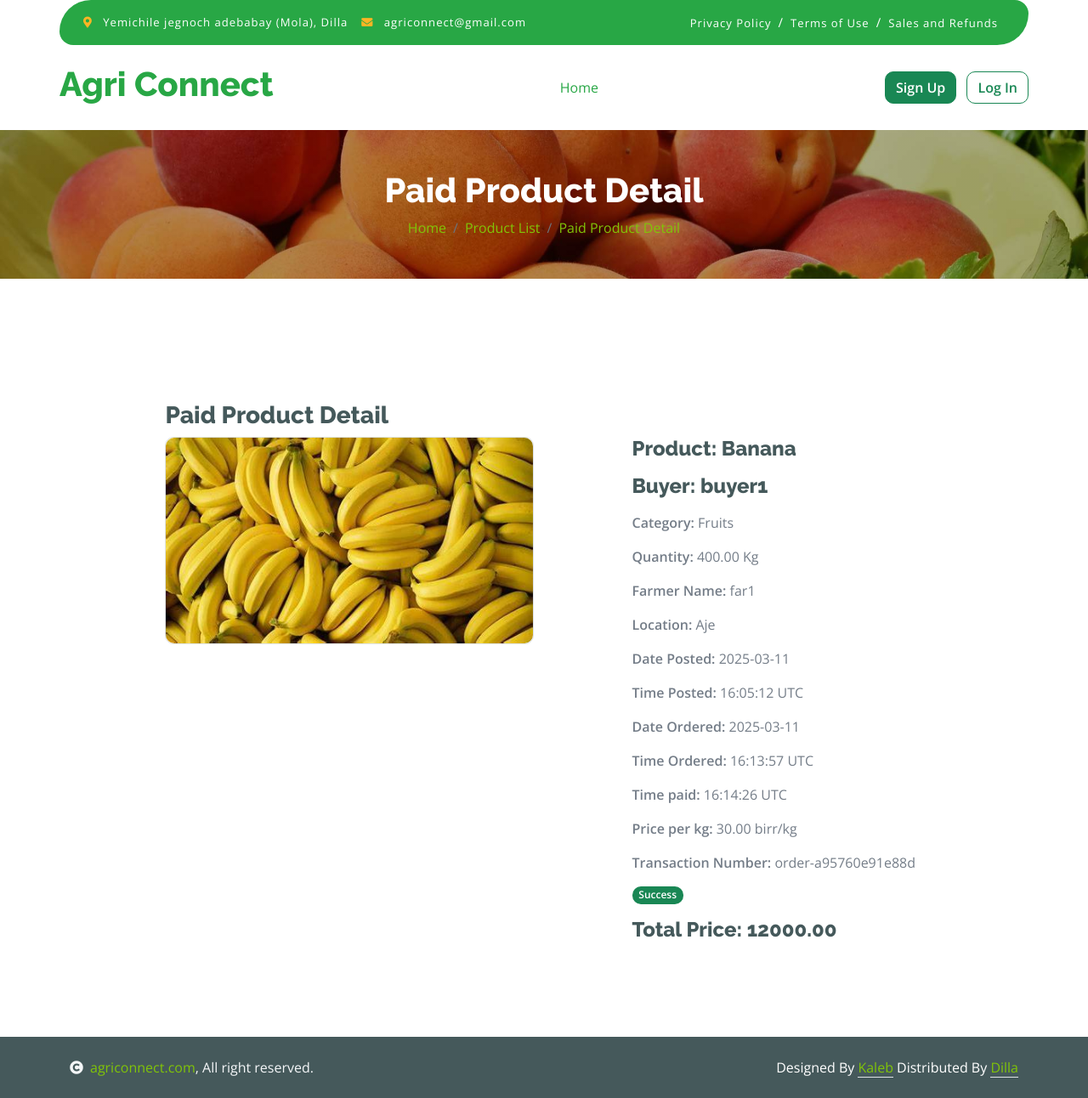
After one commit to kalebmenbere/Agri-Connect, a Django app: page /cart/paid_detail/1/ in a window 1280 px wide. The commit adds this page. Shown: the whole page at 85% size. Run offline with Django 5.2, Linux system fonts and the light colour scheme; data comes from the database, SQL or seed files in the repository; both versions use the stored data as it was after the commit; some libraries are stand-ins or nearby versions.

Commit message:
some changes in the farmer and buyer

```diff
--- a/app/forms.py
+++ b/app/forms.py
@@ -10,7 +10,7 @@ class UserRegistrationForm(UserCreationForm):
 
     class Meta:
         model = get_user_model()
-        fields = [ 'first_name', 'last_name','email', 'role', 'username', 'location','bank_name','bank_number', 'phone', 'password1', 'password2']
+        fields = [ 'first_name', 'last_name','email', 'role', 'username', 'location','bank_name','bank_number', 'phone', 'password1', 'password2', 'is_agreed']
     def save(self, commit=True):
         user = super().save(commit=False) #user = super(UserRegistrationForm, self).save(commit=False)
         user.email = self.cleaned_data['email']
--- a/app/models.py
+++ b/app/models.py
@@ -22,6 +22,7 @@ class CustomUser(AbstractUser):
     bank_name = models.CharField(max_length=100)
     bank_number = models.CharField(max_length=100)
     is_activated= models.BooleanField(default=False)
+    is_agreed=models.BooleanField(default=True)
 
     def __str__(self):
         return self.username
@@ -29,11 +30,13 @@ class CustomUser(AbstractUser):
 User = get_user_model()
 
 class Product(models.Model):
+    product_id=models.CharField(max_length=200)
     product_name = models.CharField(max_length=200)
     product_quantity = models.DecimalField(max_digits=10, decimal_places=2)
     product_price = models.DecimalField(max_digits=10, decimal_places=2)
     product_image = models.ImageField(upload_to='products/', null=True, blank=True)
     product_category =models.CharField(max_length=20)
+    created_at = models.DateTimeField(auto_now_add=True)
     farmer = models.ForeignKey(
         settings.AUTH_USER_MODEL,
         related_name='farmer_product',
@@ -42,7 +45,6 @@ class Product(models.Model):
         blank=True,
         limit_choices_to={'role': 'farmer'}
     )
-    created_at = models.DateTimeField(auto_now_add=True)
     def __str__(self):
         return f"Products {self.id} - {self.product_name}"
 
@@ -53,7 +55,8 @@ class Cart(models.Model):
     order_image = models.ImageField(upload_to='products/', null=True, blank=True)
     order_category =models.CharField(max_length=20)
     total_price = models.DecimalField(max_digits=10, decimal_places=2, default=0.00)
-    created_at = models.DateTimeField(auto_now_add=True)
+    created_at = models.DateTimeField()
+    ordered_at = models.DateTimeField()
     farmer = models.ForeignKey(
         settings.AUTH_USER_MODEL,
         related_name='farmer_order',
@@ -81,7 +84,12 @@ class Paid(models.Model):
     paid_product_image = models.ImageField(upload_to='products/', null=True, blank=True)
     paid_product_category = models.CharField(max_length=20)
     total_price = models.DecimalField(max_digits=10, decimal_places=2, default=0.00)
-    created_at = models.DateTimeField(auto_now_add=True)
+    created_at = models.DateTimeField()
+    ordered_at = models.DateTimeField()
+    paid_at = models.DateTimeField()
+    # Add transaction reference and status for tracking
+    transaction_reference = models.CharField(max_length=200, unique=True)  # Reference for the transaction
+    payment_status = models.CharField(max_length=50, choices=[('pending', 'Pending'), ('success', 'Success'), ('failed', 'Failed')], default='pending')  # Payment status
 
     # Foreign Keys to link the farmer and buyer
     farmer = models.ForeignKey(
@@ -101,9 +109,6 @@ class Paid(models.Model):
         limit_choices_to={'role': 'buyer'}
     )
 
-    # Add transaction reference and status for tracking
-    transaction_reference = models.CharField(max_length=200, unique=True)  # Reference for the transaction
-    payment_status = models.CharField(max_length=50, choices=[('pending', 'Pending'), ('success', 'Success'), ('failed', 'Failed')], default='pending')  # Payment status
 
     def __str__(self):
         return f"Paid Product {self.id} for Buyer {self.buyer}"
--- /dev/null
+++ b/app/templates/buyer/paid_detail.html
@@ -0,0 +1,71 @@
+{% extends 'include/navbar.html' %}
+{% block content %}
+{% load static %}
+
+<!-- Single Page Header start -->
+<div class="container-fluid page-header py-5">
+    <h1 class="text-center text-white display-6">Paid Product Detail</h1>
+    <ol class="breadcrumb justify-content-center mb-0">
+        <li class="breadcrumb-item"><a href="{% url 'product_list' %}">Home</a></li>
+        <li class="breadcrumb-item"><a href="{% url 'product_list' %}#product_list">Product List</a></li>
+        <li class="breadcrumb-item"><a href="#">Paid Product Detail</a></li>
+    </ol>
+</div>
+<!-- Single Page Header End -->
+
+<!-- Single Product Start -->
+<div class="container-fluid py-5 mt-5" id="product_detail">
+    <div class="container py-5">
+                {% if item %}
+                    <div class="row" style="margin: 0 9%;">
+                        <h3><b>Paid Product Detail</b></h3>
+                        <div class="col-lg-6">
+                            <div class="border rounded">
+                                {% if item.paid_product_image %}
+                                <img src="{{ item.paid_product_image.url }}" class="img-fluid rounded" alt="{{ item.paid_product_name }}">
+                                {% else %}
+                                <img src="{% static 'img/best-product-1.jpg' %}" class="img-fluid rounded" alt="Default Image">
+                                {% endif %}
+                            </div>
+                        </div>
+                        <div class="col-lg-6" style="width: fit-content; margin-left: 10%;">
+                            <h4 class="fw-bold mb-3">Product: {{ item.paid_product_name }}</h4>
+                            <h4 class="fw-bold mb-3">Buyer: {{ item.buyer.first_name }}</h4>
+                            <p class="mb-3"><b>Category:</b> {{ item.paid_product_category }}</p>
+                            <p class="mb-3"><b>Quantity:</b> {{ item.paid_product_quantity }} Kg</p>
+                            <p class="mb-3"><b>Farmer Name:</b> {{ item.farmer.first_name }}</p>
+                            <p class="mb-3"><b>Location:</b> {{ item.farmer.location }}</p>
+                            <p class="mb-3"><b>Date Posted:</b> {{ item.created_at|date:"Y-m-d" }}</p>
+                            <p class="mb-3"><b>Time Posted:</b> {{ item.created_at|date:"H:i:s T" }}</p>
+                            <p class="mb-3"><b>Date Ordered:</b> {{ item.ordered_at|date:"Y-m-d" }}</p>
+                            <p class="mb-3"><b>Time Ordered:</b> {{ item.ordered_at|date:"H:i:s T" }}</p>
+                            <p class="mb-3"><b>Time paid:</b> {{ item.paid_at|date:"H:i:s T" }}</p>
+                            <p class="mb-3"><b>Price per kg:</b> {{ item.paid_product_price }} birr/kg</p>
+                            <p class="mb-3"><b>Transaction Number:</b> {{ item.transaction_reference }} </p>
+                            <p><span class="badge {% if item.payment_status == 'success' %}bg-success{% elif item.payment_status == 'pending' %}bg-warning{% else %}bg-danger{% endif %}">
+                                {{ item.payment_status|title }}
+                            </span></p>
+                            <h4 class="fw-bold mb-3">Total Price: {{ item.total_price }}</h4>
+
+                           {% else %}
+                           <div id="product_detail" class="col-lg-12 mt-5">
+                               <p>Please select a product to view its details.</p>
+                           </div>
+                           {% endif %}
+                    </div>
+
+                    </div>
+
+        </div>
+</div>
+<!-- Single Product End -->
+
+<!-- Copyright Start -->
+{% include 'include/copyright.html' %}
+<!-- Copyright End -->
+
+<!-- Back to Top -->
+<a href="#" class="btn btn-primary border-3 border-primary rounded-circle back-to-top"><i class="fa fa-arrow-up"></i></a>
+
+{% include 'include/messaging.html' %}
+{% endblock %}
--- a/app/templates/buyer/payment_result.html
+++ b/app/templates/buyer/payment_result.html
@@ -3,11 +3,11 @@
 {% load static %}
 <!-- Single Page Header start -->
 <div class="container-fluid page-header py-5">
-    <h1 class="text-center text-white display-6">Product Detail</h1>
+    <h1 class="text-center text-white display-6">Payment Result</h1>
     <ol class="breadcrumb justify-content-center mb-0">
         <li class="breadcrumb-item"><a href="{% url 'product_list' %}">Home</a></li>
         <li class="breadcrumb-item"><a href="{% url 'cart' %}#cart">Cart</a></li>
-        <li class="breadcrumb-item"><a href="#Success">Success</a></li>
+        <li class="breadcrumb-item"><a href="#Payment_Result">Payment Result</a></li>
     </ol>
 </div>
 <!-- Single Page Header End -->
--- a/app/urls.py
+++ b/app/urls.py
@@ -22,6 +22,8 @@ urlpatterns = [
     path("cart/delete_cart_items/", views.delete_cart_items, name="delete_cart_items"),
     path("cartupdate_cart/<int:cart_id>/", views.update_cart, name="update_cart"),
     path('paid/', views.paid, name='paid'),
+    path('cart/paid_detail/<int:item_id>/', views.paid_detail, name='paid_detail'),
+
 
     path("admin-login/", admin_login, name="admin_login"),
     path("admin-dashboard/", admin_dashboard, name="admin_dashboard"),
--- a/app/views.py
+++ b/app/views.py
@@ -27,7 +27,7 @@ from django.utils.encoding import force_str
 from app.models import CustomUser
 from django.db.models import Sum, F, ExpressionWrapper, DecimalField
 from django.utils.timezone import now
-from datetime import timedelta
+from datetime import timedelta, timezone
 from .models import Log
 
 
@@ -404,6 +404,7 @@ def product_detail(request, product_id):
     context = { 'selected_product': product }
     return render(request, 'buyer/product_detail.html', context)
 
+from django.utils import timezone
 
 #-----------------------------------------------------------------------------------------------------------------
 #-----------------------------------------------------------------------------------------------------------------
@@ -445,7 +446,6 @@ def add_to_cart(request):
         order_image = product.product_image
         order_category = product.product_category
         created_at = product.created_at
-
         # Update product quantity and create cart record atomically
         with transaction.atomic():
             remaining_quantity = int(product.product_quantity) - quantity
@@ -461,6 +461,7 @@ def add_to_cart(request):
                 farmer=product.farmer,
                 buyer=request.user,
                 created_at=created_at,
+                ordered_at = timezone.now(),
             )
 
             # If remaining quantity is 0, delete the product;
@@ -555,6 +556,8 @@ def chapa_callback(request, item_id):
                 paid_product_category=cart_item.order_category,
                 total_price=cart_item.total_price,
                 created_at=cart_item.created_at,
+                ordered_at=cart_item.ordered_at,
+                paid_at = timezone.now(),
                 farmer=cart_item.farmer,
                 buyer=cart_item.buyer,
                 transaction_reference=trx_ref,  # ✅ FIXED: Use `trx_ref` instead of `tx_ref`
@@ -598,6 +601,13 @@ def paid(request):
 
     return render(request, template, {'paid_items': paid_items})
 
+
+def paid_detail(request, item_id):
+    # Fetch the item from the database using the passed item_id
+    item = get_object_or_404((Paid), id=item_id)
+
+    # Pass the item to the template for rendering
+    return render(request, 'buyer/paid_detail.html', {'item': item})
 
 
 #-----------------------------------------------------------------------------------------------------------------
```
Also changed, not shown: app/templates/buyer/cart.html (+10 -2 lines), app/templates/buyer/paid.html (+11 -4 lines), app/templates/buyer/payment_detail.html (+15 -3 lines), app/migrations/0029_cart_ordered_at_customuser_is_agreed_paid_ordered_at_and_more.py (added), app/migrations/0030_alter_product_product_id.py (added), app/migrations/0031_alter_cart_ordered_at_alter_paid_ordered_at_and_more.py (added), db.sqlite3, media/products/apple_BBVjU87.jpg (added), media/products/banana_bIBREXm.jpg (added).
